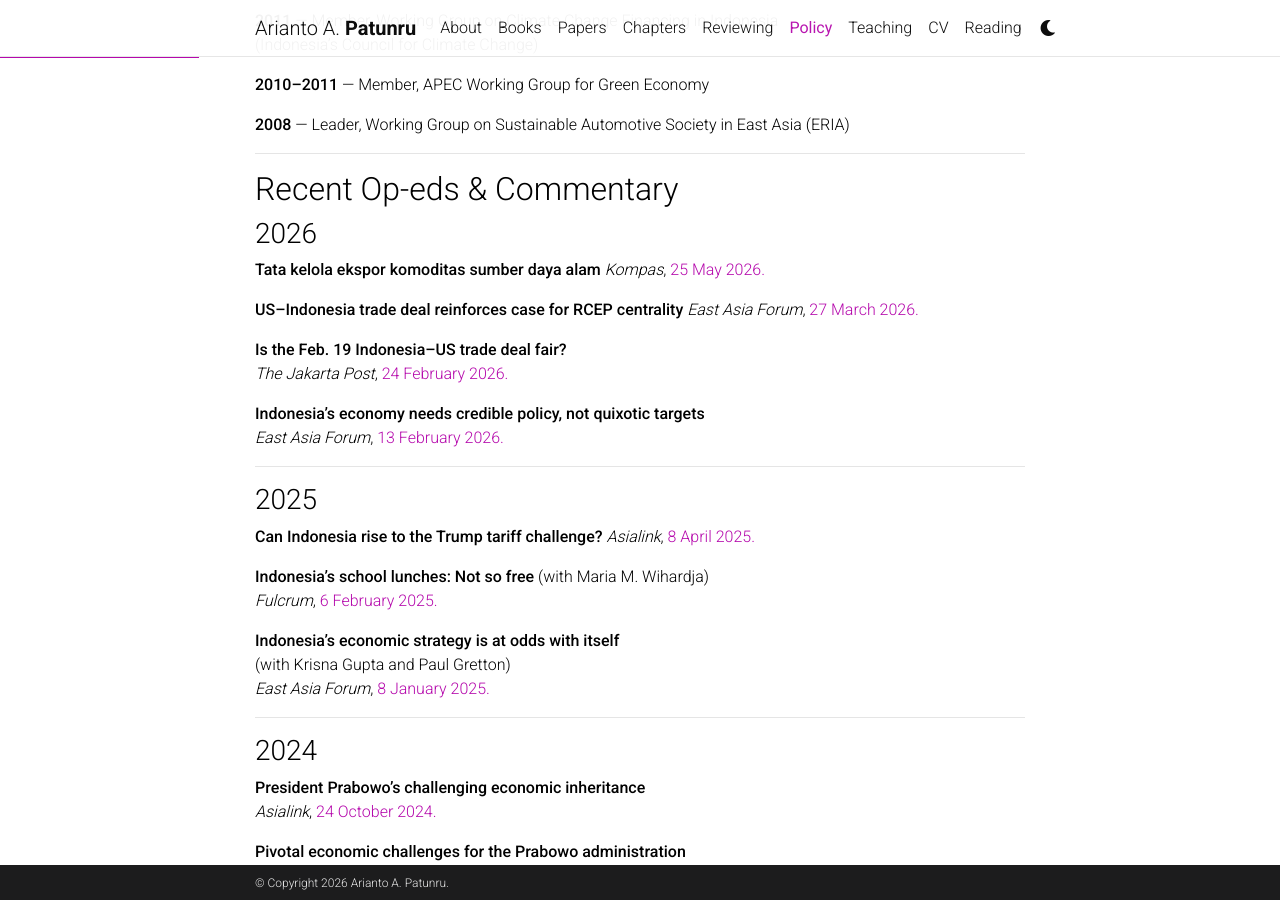
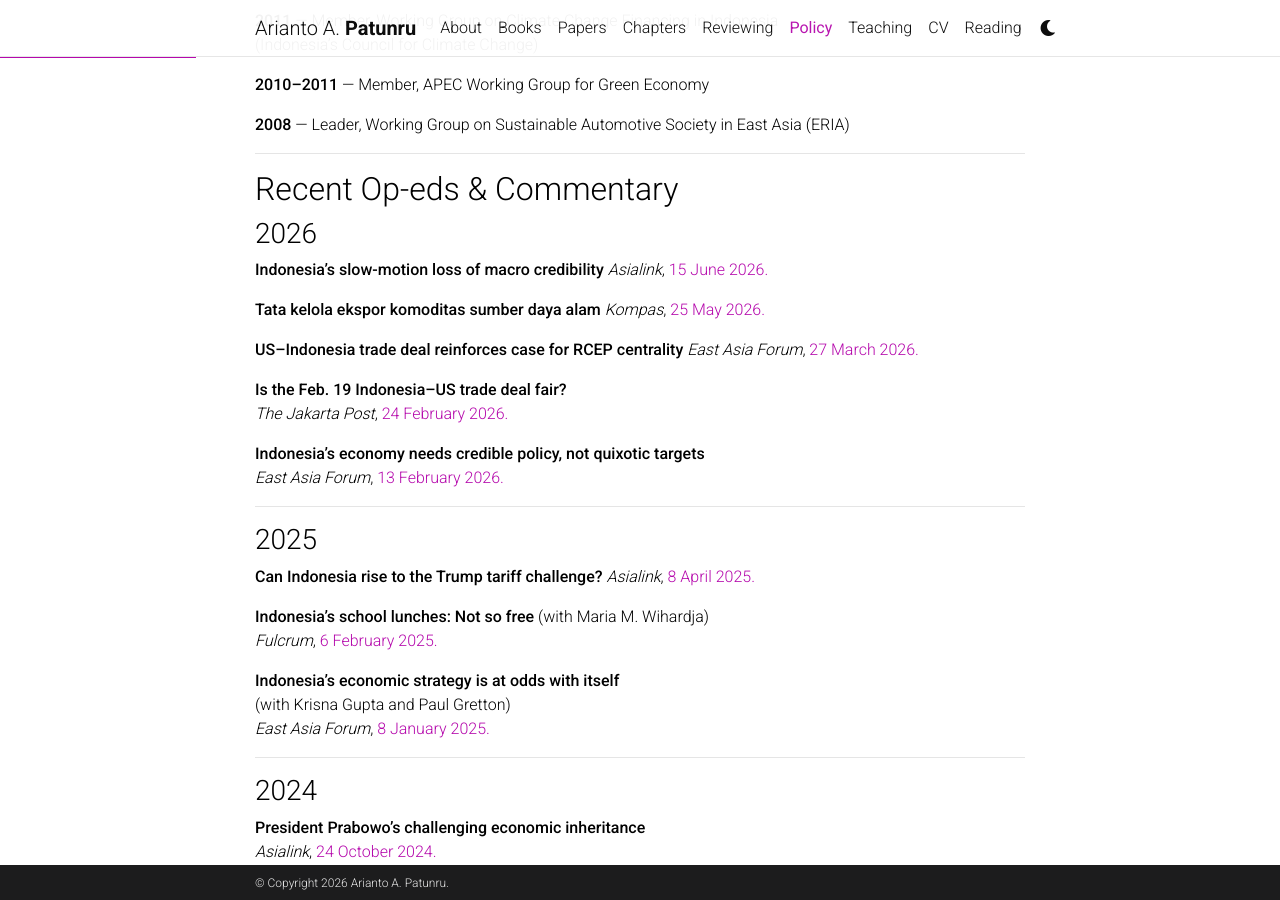
Before and after one commit to patunru/patunru.github.io, a Jekyll site: the page built from _pages/policy-papers.md, in a window 1280 px wide and 900 px high, scrolled down 446 px. Built offline with Jekyll 4.4.1, drawn with Linux system fonts in a browser that asks for light colours; comment, search, counter and statistics services are not loaded; a style sheet for code colours, icons or effects is not loaded.

Commit message:
Update policy-papers.md

```diff
--- a/_pages/policy-papers.md
+++ b/_pages/policy-papers.md
@@ -31,6 +31,9 @@ nav_order: 5
 ## Recent Op-eds & Commentary
 
 ### 2026
+
+**Indonesia's slow-motion loss of macro credibility**
+*Asialink*, [15 June 2026.](https://asialink.unimelb.edu.au/diplomacy/insights/indonesias-slow-motion-loss-macro-credibility/)
 
 **Tata kelola ekspor komoditas sumber daya alam**
 *Kompas*, [25 May 2026.](https://www.kompas.id/artikel/tata-kelola-ekspor-komoditas-sumber-daya-alam)
```
